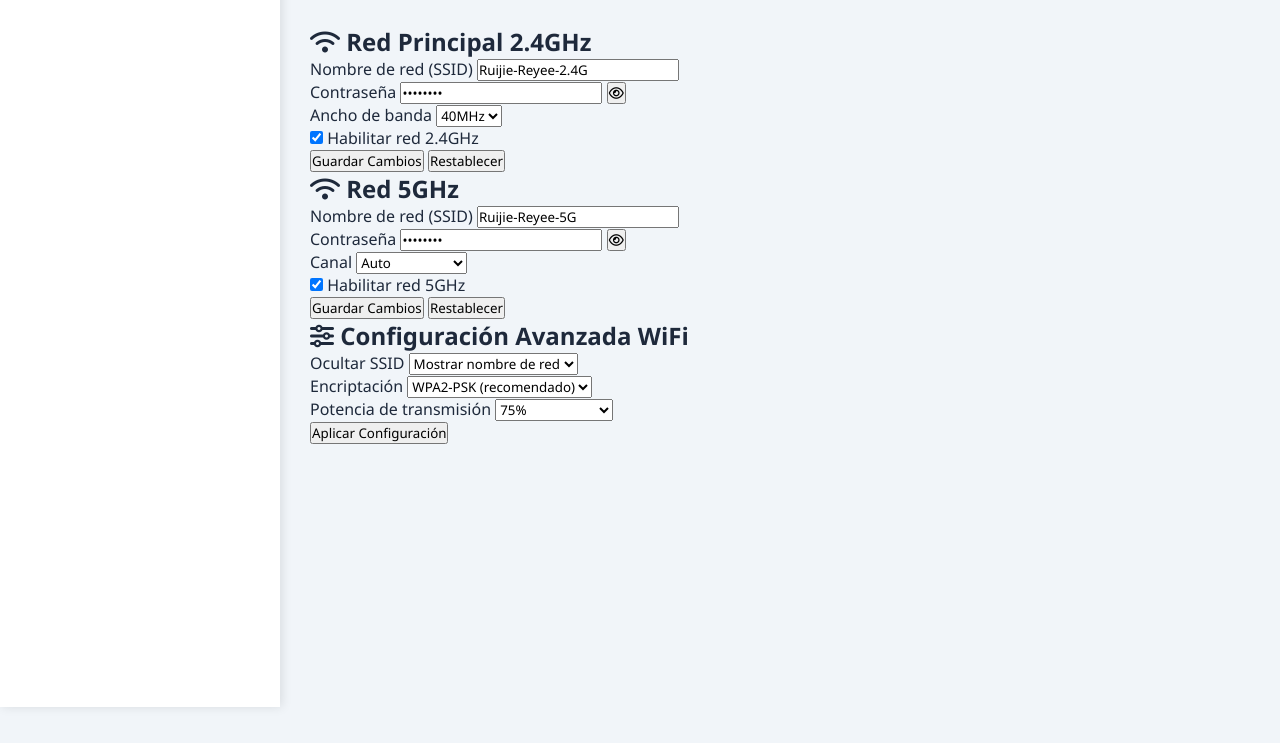
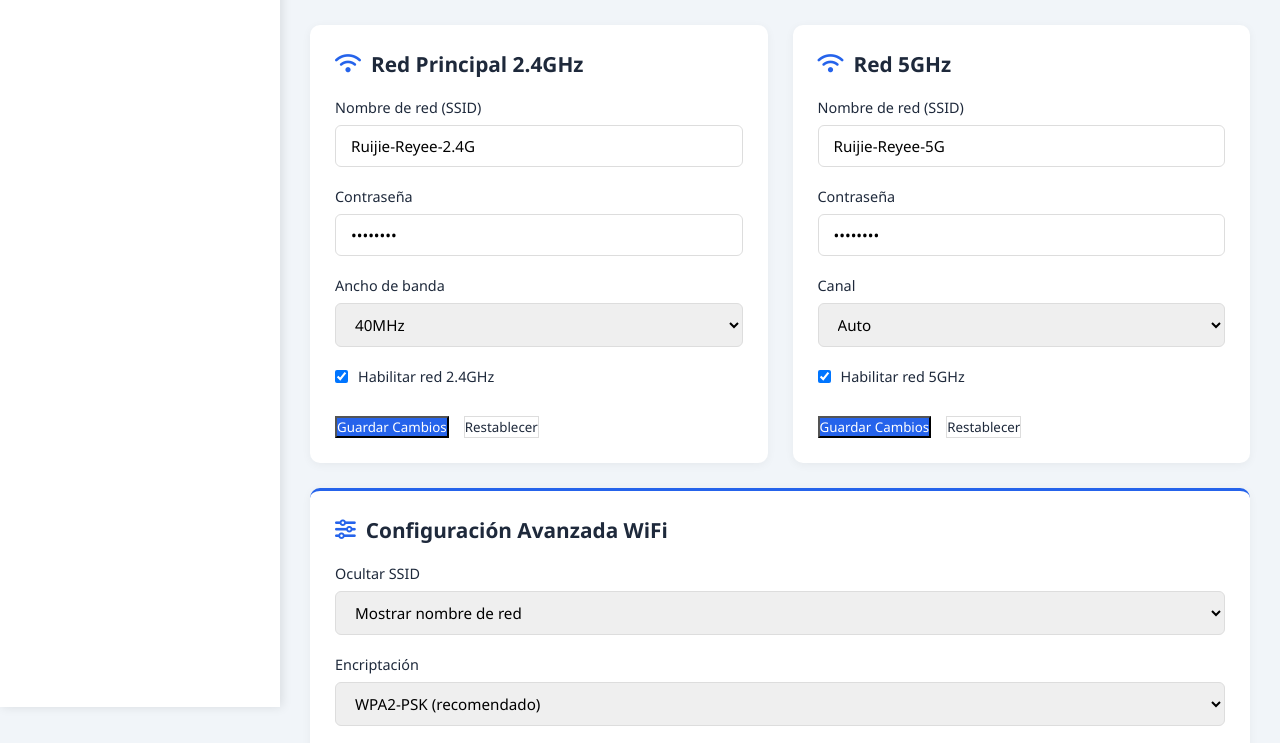
Before and after one commit to jfrp22/exmple, a plain HTML site: page wifi.html in a window 1280 px wide. Shown: the part 93-836 px from the top of the page. Before the commit the page ends 800 px from the top, so only its background shows below. Drawn offline with Linux system fonts and the light colour scheme.

Commit message:
Update style.css

```diff
--- a/css/style.css
+++ b/css/style.css
@@ -316,3 +316,160 @@ tr:hover {
         margin-left: 250px;
     }
 }
+
+/* Config Section Styles */
+.config-section {
+    display: grid;
+    grid-template-columns: 1fr;
+    gap: 25px;
+}
+
+.config-card {
+    background-color: white;
+    border-radius: 10px;
+    padding: 25px;
+    box-shadow: 0 2px 10px rgba(0, 0, 0, 0.05);
+}
+
+.config-card h2 {
+    font-size: 1.3rem;
+    margin-bottom: 20px;
+    display: flex;
+    align-items: center;
+}
+
+.config-card h2 i {
+    margin-right: 10px;
+    color: var(--primary-color);
+}
+
+/* Form Styles */
+.form-group {
+    margin-bottom: 20px;
+}
+
+.form-group label {
+    display: block;
+    margin-bottom: 8px;
+    font-weight: 500;
+    font-size: 0.9rem;
+}
+
+.form-group input,
+.form-group select {
+    width: 100%;
+    padding: 10px 15px;
+    border: 1px solid #ddd;
+    border-radius: 6px;
+    font-size: 0.95rem;
+    transition: all 0.3s ease;
+}
+
+.form-group input:focus,
+.form-group select:focus {
+    border-color: var(--primary-color);
+    outline: none;
+    box-shadow: 0 0 0 3px rgba(59, 130, 246, 0.2);
+}
+
+.form-group.password {
+    position: relative;
+}
+
+.show-password {
+    position: absolute;
+    right: 10px;
+    top: 35px;
+    background: none;
+    border: none;
+    color: var(--gray-color);
+    cursor: pointer;
+    font-size: 1rem;
+}
+
+.checkbox-group {
+    display: flex;
+    align-items: center;
+}
+
+.checkbox-group input {
+    width: auto;
+    margin-right: 10px;
+}
+
+.checkbox-group label {
+    margin-bottom: 0;
+}
+
+.form-actions {
+    display: flex;
+    gap: 15px;
+    margin-top: 30px;
+}
+
+.btn-primary {
+    background-color: var(--primary-color);
+    color: white;
+}
+
+.btn-primary:hover {
+    background-color: var(--primary-dark);
+}
+
+.btn-secondary {
+    background-color: white;
+    color: var(--dark-color);
+    border: 1px solid #ddd;
+}
+
+.btn-secondary:hover {
+    background-color: #f8fafc;
+}
+
+/* Advanced Card */
+.config-card.advanced {
+    border-top: 3px solid var(--primary-color);
+}
+
+/* Alert Messages */
+.alert {
+    padding: 15px;
+    border-radius: 6px;
+    margin-bottom: 20px;
+    font-size: 0.9rem;
+}
+
+.alert-success {
+    background-color: #dcfce7;
+    color: #166534;
+    border-left: 4px solid #22c55e;
+}
+
+.alert-info {
+    background-color: #e0f2fe;
+    color: #1e40af;
+    border-left: 4px solid #3b82f6;
+}
+
+.alert-warning {
+    background-color: #fef9c3;
+    color: #854d0e;
+    border-left: 4px solid #facc15;
+}
+
+.alert-error {
+    background-color: #fee2e2;
+    color: #991b1b;
+    border-left: 4px solid #ef4444;
+}
+
+/* Responsive Adjustments */
+@media (min-width: 992px) {
+    .config-section {
+        grid-template-columns: 1fr 1fr;
+    }
+
+    .config-card.advanced {
+        grid-column: span 2;
+    }
+}
```
